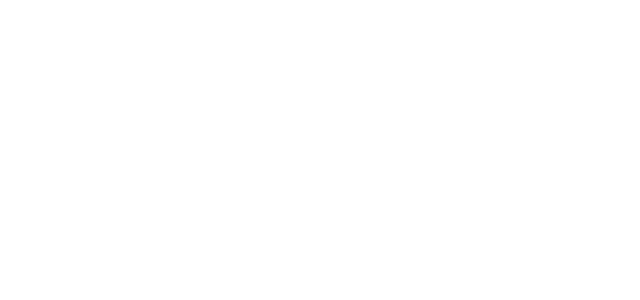
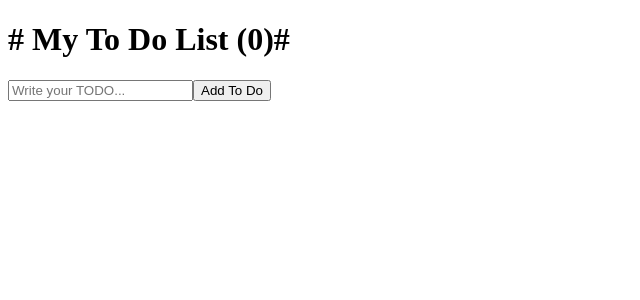
Before and after one commit to yeonee230/Basic-Movie-App, a React (Create React App) app: page / in a window 1280 px wide. Shown: the top 300 px of the page, without its empty margins (0-640 px from the left). Built offline with nearby package versions, Linux system fonts and the light colour scheme.

Commit message:
practice : making Todo - input TO DOs

```diff
--- a/src/App.js
+++ b/src/App.js
@@ -1,9 +1,32 @@
+import { useState } from "react";
+
+function App() {
+  const [toDo, setToDo ] = useState("");
+  const [toDos, setToDos] = useState([]);
+  const onChange = (event) => setToDo(event.target.value);
+  const onSubmit = (event) => {
+    event.preventDefault();
+    if (toDo === "") {
+      return;
+    }
+    setToDos((currentArray) => [toDo, ...currentArray]);
+    setToDo(""); //비워주기
+
+  };
 
 
-function App() {
   return (
     <div>
-
+      <h1># My To Do List ({toDos.length})#</h1>
+      <form onSubmit={onSubmit}>
+        <input
+          value={toDo}
+          onChange={onChange}
+          type="text"
+          placeholder="Write your TODO..."
+        ></input>
+        <button>Add To Do</button>
+      </form>
     </div>
   );
 }
```
